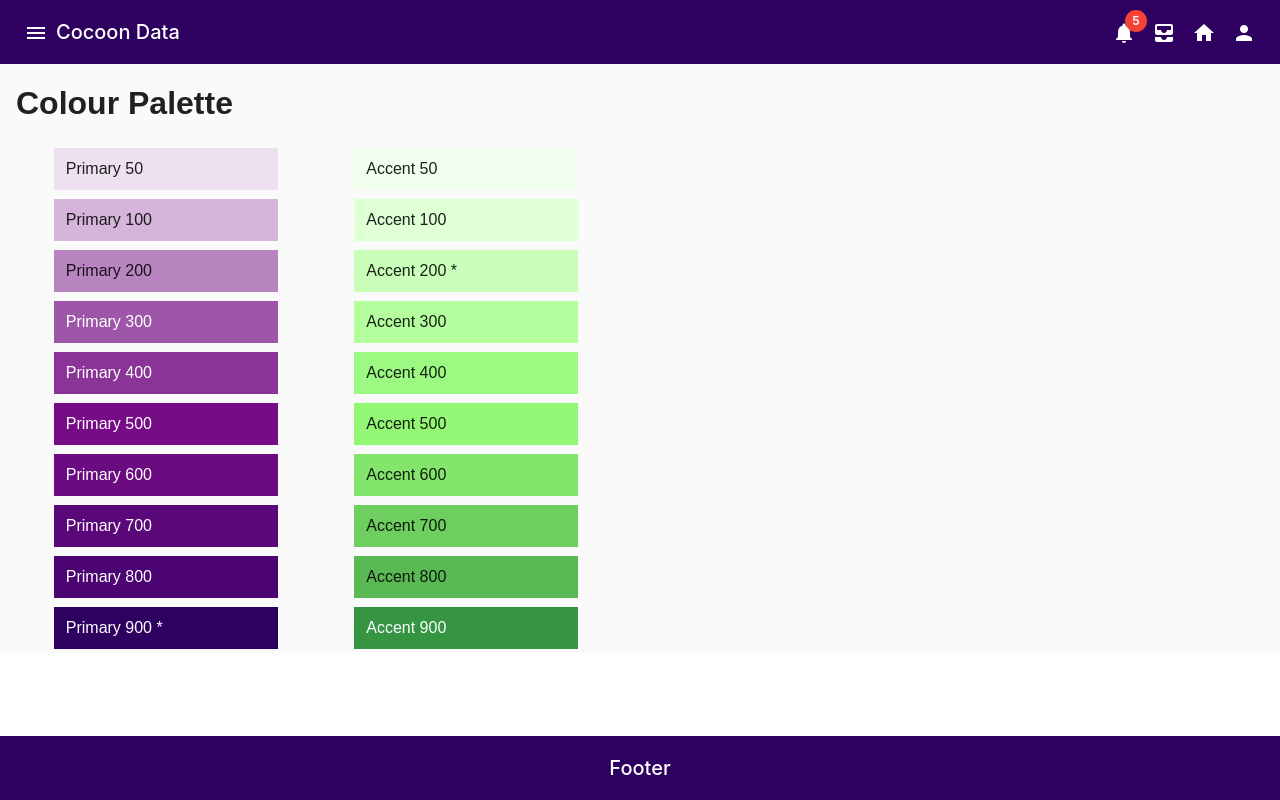
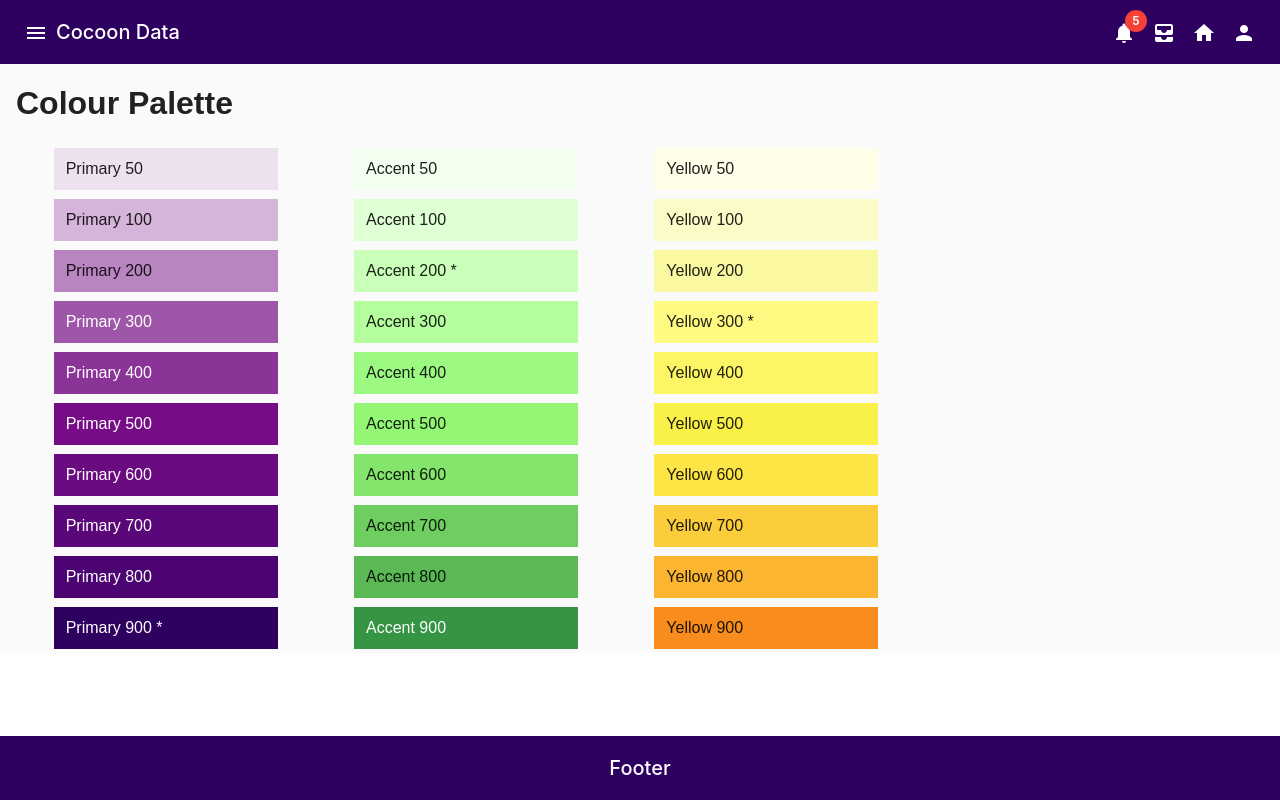
Before and after one commit to paulswan/material-demo, an Angular app: page /colors in a window 1280 px wide. Built offline with nearby package versions, Linux system fonts and the light colour scheme; a web font is replaced by a local one.

Commit message:
Added $cocoon-yellow-palette

```diff
--- a/src/app/colors/colors.component.html
+++ b/src/app/colors/colors.component.html
@@ -1,6 +1,6 @@
 <h1>Colour Palette</h1>
 
-<mat-grid-list cols="2" rowHeight="50px" style="width: 600px">
+<mat-grid-list cols="3" rowHeight="50px" style="width: 900px">
   <mat-grid-tile>
     <div class="color-theme light-primary-50">Primary 50</div>
   </mat-grid-tile>
@@ -8,10 +8,17 @@
     <div class="color-theme light-accent-50">Accent 50</div>
   </mat-grid-tile>
   <mat-grid-tile>
+    <div class="color-theme yellow-50">Yellow 50</div>
+  </mat-grid-tile>
+
+  <mat-grid-tile>
     <div class="color-theme light-primary-100">Primary 100</div>
   </mat-grid-tile>
   <mat-grid-tile>
     <div class="color-theme light-accent-100">Accent 100</div>
+  </mat-grid-tile>
+  <mat-grid-tile>
+    <div class="color-theme yellow-100">Yellow 100</div>
   </mat-grid-tile>
 
   <mat-grid-tile>
@@ -20,12 +27,18 @@
   <mat-grid-tile>
     <div class="color-theme light-accent-200">Accent 200 *</div>
   </mat-grid-tile>
+  <mat-grid-tile>
+    <div class="color-theme yellow-200">Yellow 200</div>
+  </mat-grid-tile>
 
   <mat-grid-tile>
     <div class="color-theme light-primary-300">Primary 300</div>
   </mat-grid-tile>
   <mat-grid-tile>
     <div class="color-theme light-accent-300">Accent 300</div>
+  </mat-grid-tile>
+  <mat-grid-tile>
+    <div class="color-theme yellow-300">Yellow 300 *</div>
   </mat-grid-tile>
 
   <mat-grid-tile>
@@ -34,12 +47,18 @@
   <mat-grid-tile>
     <div class="color-theme light-accent-400">Accent 400</div>
   </mat-grid-tile>
+  <mat-grid-tile>
+    <div class="color-theme yellow-400">Yellow 400</div>
+  </mat-grid-tile>
 
   <mat-grid-tile>
     <div class="color-theme light-primary-500">Primary 500</div>
   </mat-grid-tile>
   <mat-grid-tile>
     <div class="color-theme light-accent-500">Accent 500</div>
+  </mat-grid-tile>
+  <mat-grid-tile>
+    <div class="color-theme yellow-500">Yellow 500</div>
   </mat-grid-tile>
 
   <mat-grid-tile>
@@ -48,12 +67,18 @@
   <mat-grid-tile>
     <div class="color-theme light-accent-600">Accent 600</div>
   </mat-grid-tile>
+  <mat-grid-tile>
+    <div class="color-theme yellow-600">Yellow 600</div>
+  </mat-grid-tile>
 
   <mat-grid-tile>
     <div class="color-theme light-primary-700">Primary 700</div>
   </mat-grid-tile>
   <mat-grid-tile>
     <div class="color-theme light-accent-700">Accent 700</div>
+  </mat-grid-tile>
+  <mat-grid-tile>
+    <div class="color-theme yellow-700">Yellow 700</div>
   </mat-grid-tile>
 
   <mat-grid-tile>
@@ -62,6 +87,9 @@
   <mat-grid-tile>
     <div class="color-theme light-accent-800">Accent 800</div>
   </mat-grid-tile>
+  <mat-grid-tile>
+    <div class="color-theme yellow-800">Yellow 800</div>
+  </mat-grid-tile>
 
   <mat-grid-tile>
     <div class="color-theme light-primary-900">Primary 900 *</div>
@@ -69,4 +97,7 @@
   <mat-grid-tile>
     <div class="color-theme light-accent-900">Accent 900</div>
   </mat-grid-tile>
+  <mat-grid-tile>
+    <div class="color-theme yellow-900">Yellow 900</div>
+  </mat-grid-tile>
 </mat-grid-list>
--- a/src/app/colors/colors.component.scss
+++ b/src/app/colors/colors.component.scss
@@ -2,7 +2,7 @@
 @import '../../assets/scss/theme.scss';
 
 @mixin get-palette-colors($palette, $hue) {
-  color: mat.get-color-from-palette($palette, '#{$hue}-contrast');
+  color: mat.get-contrast-color-from-palette($palette, $hue);
   background-color: mat.get-color-from-palette($palette, $hue);
 }
 
@@ -23,5 +23,6 @@
 
     @include get-palette-classes($light-primary, 'light-primary');
     @include get-palette-classes($light-accent, 'light-accent');
+    @include get-palette-classes($cocoon-yellow-palette, 'yellow');
   }
 }
--- a/src/assets/scss/theme.scss
+++ b/src/assets/scss/theme.scss
@@ -49,6 +49,31 @@ $cocoon-green-palette: (
     700: rgba(black, 0.87),
     800: rgba(black, 0.87),
     900: white,
+  ),
+);
+
+$cocoon-yellow-palette: (
+  50: #ffffe9,
+  100: #fcfbc7,
+  200: #faf8a1,
+  300: $cocoondata-yellow,
+  400: #fcf664,
+  500: #f9f147,
+  600: #fee546,
+  700: #fccd3b,
+  800: #fbb531,
+  900: #f88d1e,
+  contrast: (
+    50: rgba(black, 0.87),
+    100: rgba(black, 0.87),
+    200: rgba(black, 0.87),
+    300: rgba(black, 0.87),
+    400: rgba(black, 0.87),
+    500: rgba(black, 0.87),
+    600: rgba(black, 0.87),
+    700: rgba(black, 0.87),
+    800: rgba(black, 0.87),
+    900: rgba(black, 0.87),
   ),
 );
 
```
